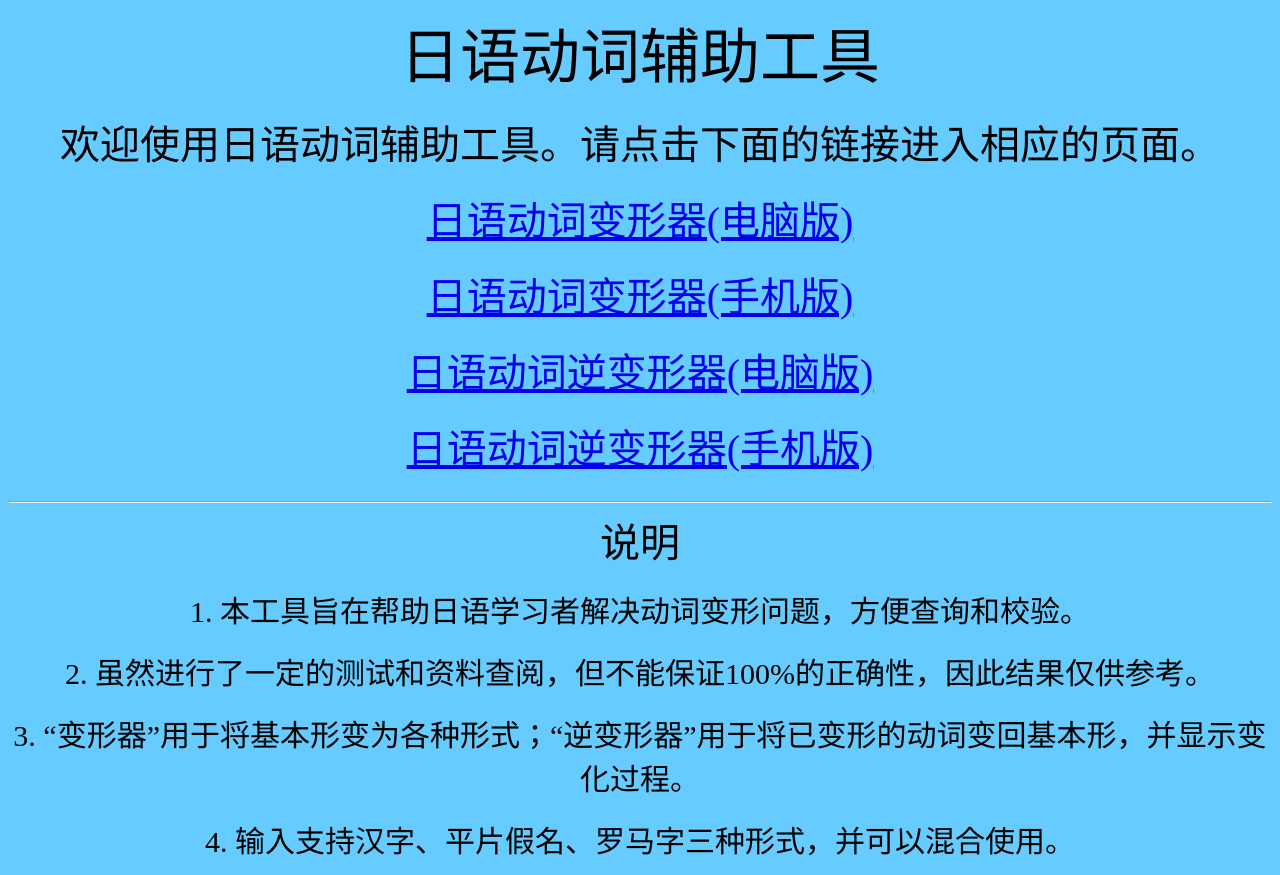
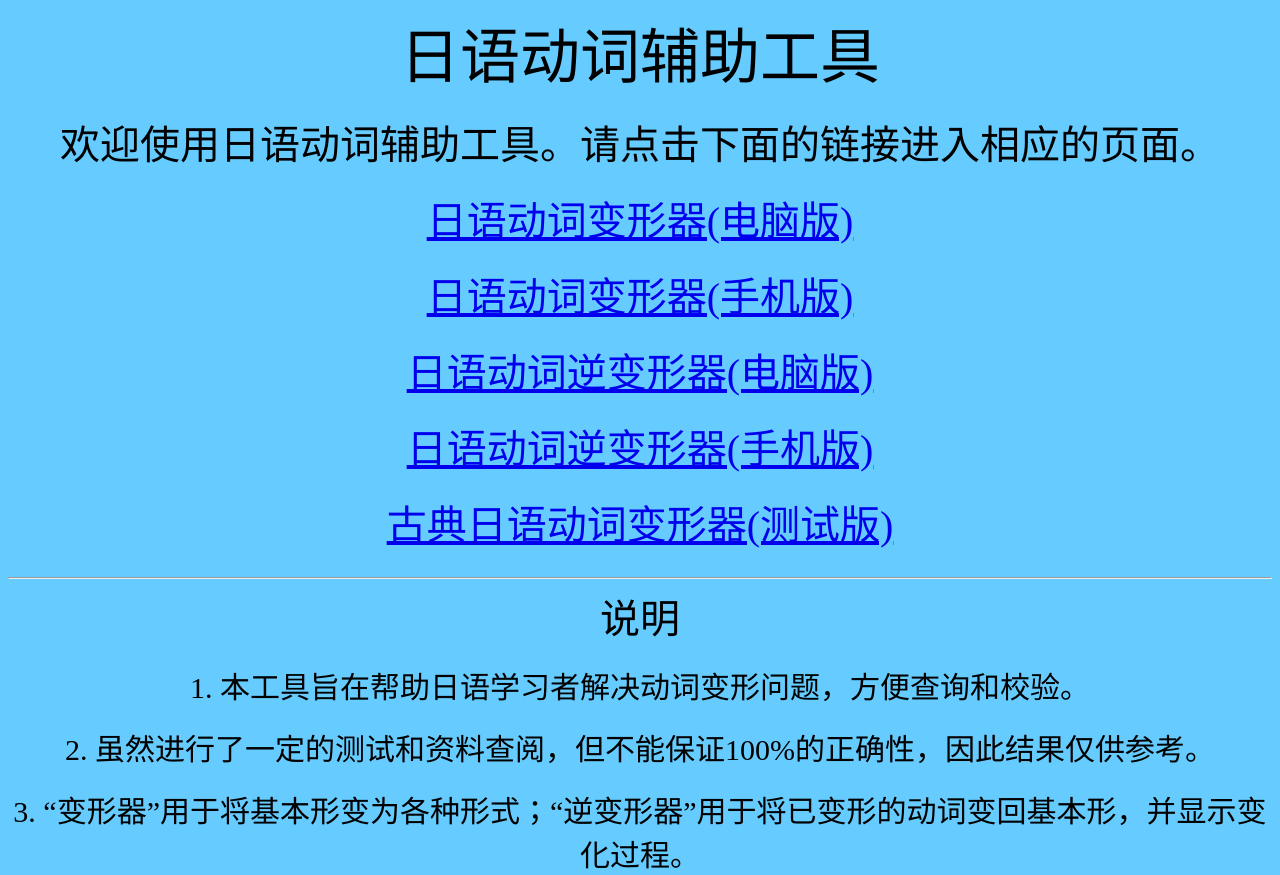
Before and after one commit to kusukaze/Html-Verb, a plain HTML site: page regularVer/index.html in a window 1280 px wide. Shown: the top 875 px of the page. Drawn offline with Linux system fonts and the light colour scheme.

Commit message:
update index.html

```diff
--- a/regularVer/index.html
+++ b/regularVer/index.html
@@ -29,6 +29,8 @@
 <a href="J3.html" style="font-size:40px;" title="J3.html">日语动词逆变形器(电脑版)</a>
 <br><br>
 <a href="J4.html" style="font-size:40px;" title="J4.html">日语动词逆变形器(手机版)</a>
+<br><br>
+<a href="JK.html" style="font-size:40px;" title="J4.html">古典日语动词变形器(测试版)</a>
 <br><br>
 <HR>
 <font style="font-size:40px">说明</font>
```
